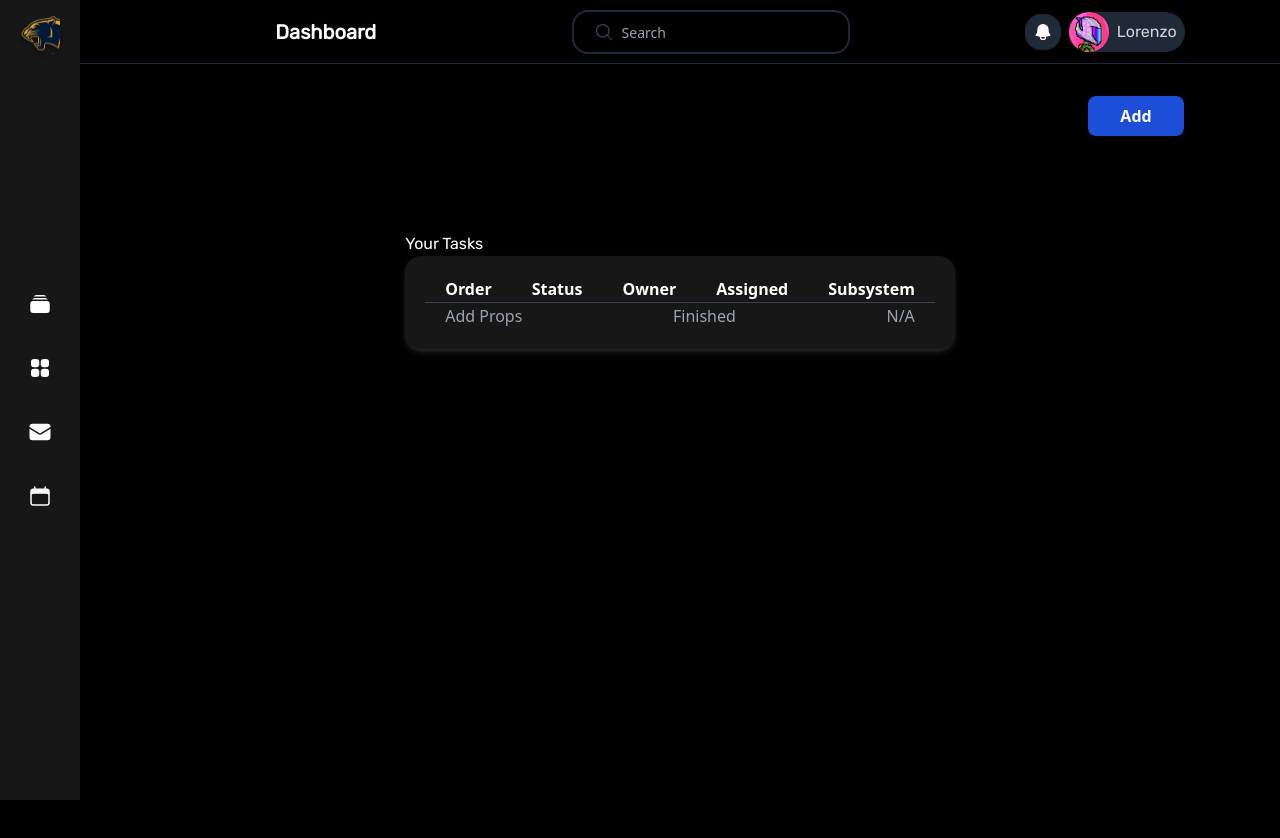
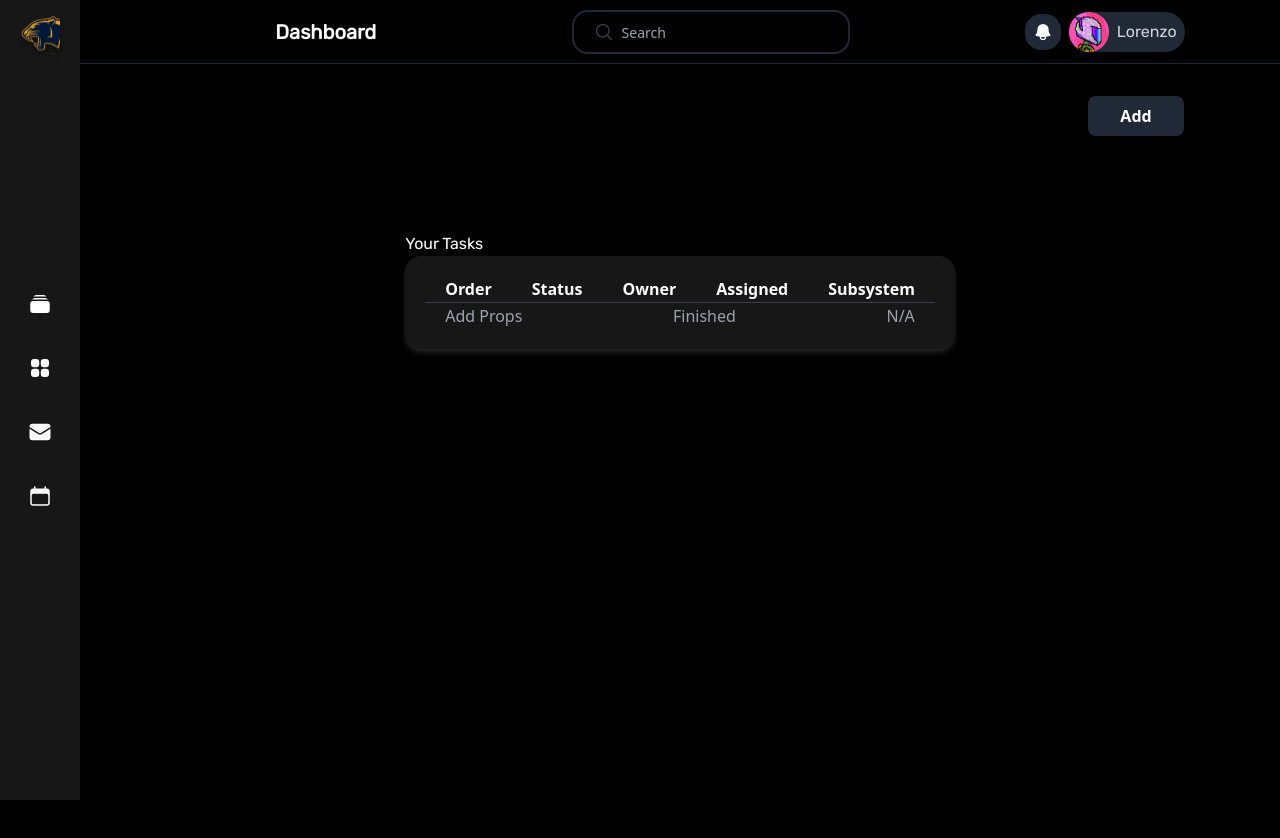
Before and after one commit to LoreMontero/moto-dash, a React (Create React App) app in the folder client/: page / in a window 1280 px wide. Shown: the top 838 px of the page. Built offline with nearby package versions, Linux system fonts and the light colour scheme.

Commit message:
Button UI fixed

```diff
--- a/client/src/scenes/Dashboard.jsx
+++ b/client/src/scenes/Dashboard.jsx
@@ -11,7 +11,7 @@ const Dashboard = () => {
       <div className = "flex flex-col justify-end items-end p-24 ">
         <button
           onClick = {()=>navigate("/Order")}
-          className = "bg-blue-700 text-white font-semibold border-blue-700 h-10 w-24 rounded-lg ease-in duration-300 hover:bg-white hover:text-blue-700">Add</button>
+          className = "bg-gray-800 text-white font-semibold border-blue-700 h-10 w-24 rounded-lg ease-in duration-300 hover:bg-white hover:text-black">Add</button>
       </div>
       <div className="flex flex-col justify-evenly ">
         <div className="flex justify-around">
```
